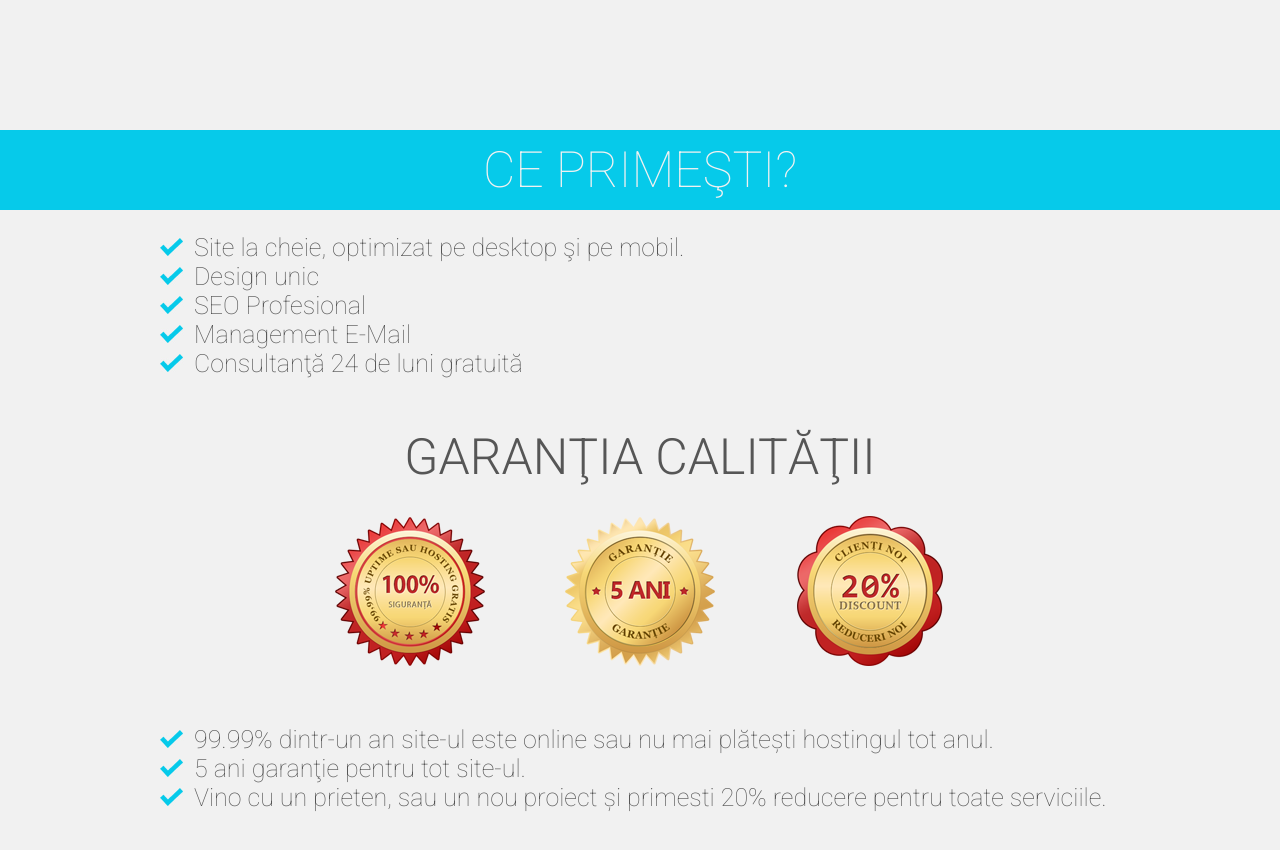
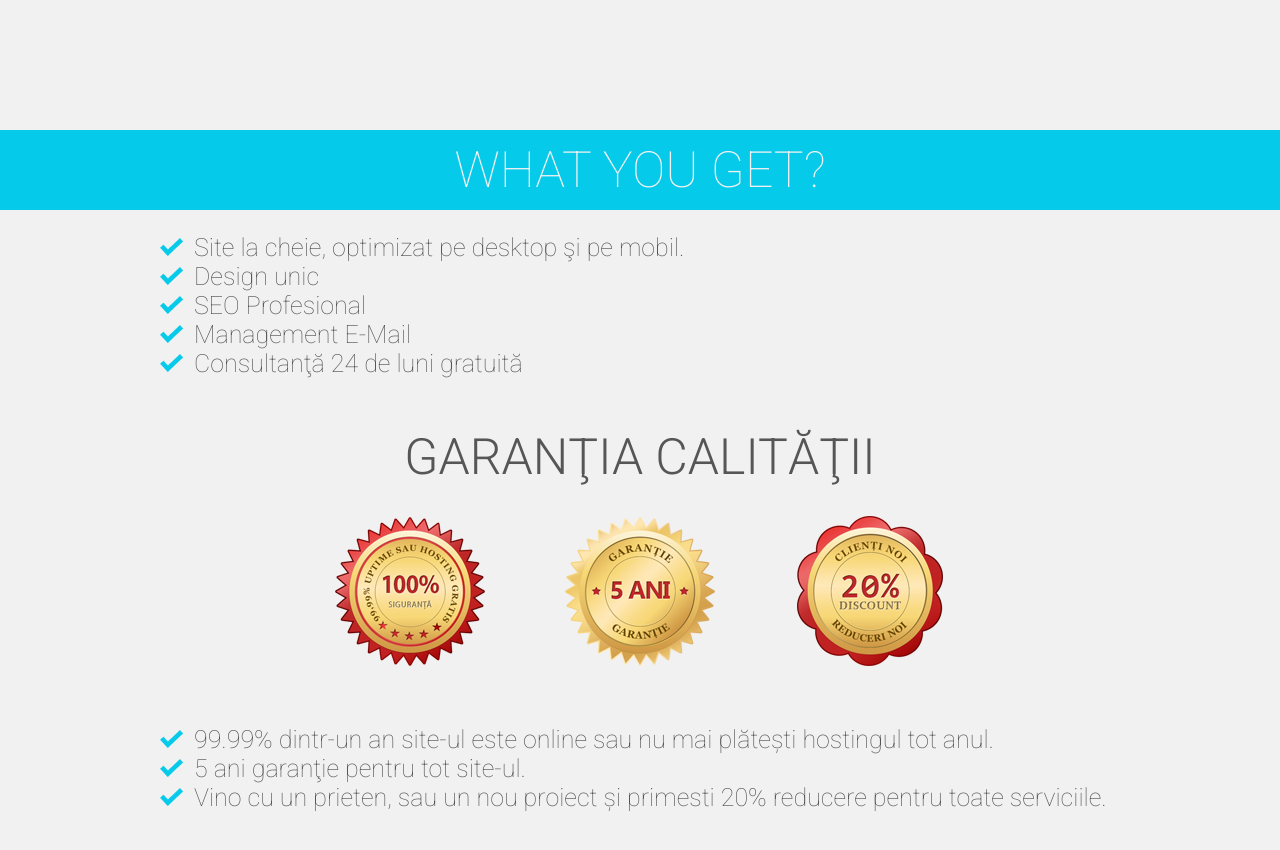
Before and after one commit to razvancuceu/oferta-rate, a plain HTML site: page _site/index.html in a window 1280 px wide. Shown: the part 920-1770 px from the top of the page. Drawn offline with nearby package versions, Linux system fonts and the light colour scheme.

Commit message:
Changed name
Ce primesti?

```diff
--- a/_site/index.html
+++ b/_site/index.html
@@ -16,7 +16,7 @@
   </head>
   <body>
     <div class="big-price"><span class="number">59</span><span class="currency">&euro;*</span></div>
-    <div class="you-get-title">Ce primeşti?</div>
+    <div class="you-get-title">What you get?</div>
     <div class="write-us-title"><span>Gratuit</span>&nbsp;estimare de preţ</div>
     <div class="content">
       <div class="blue-square"></div>
```
